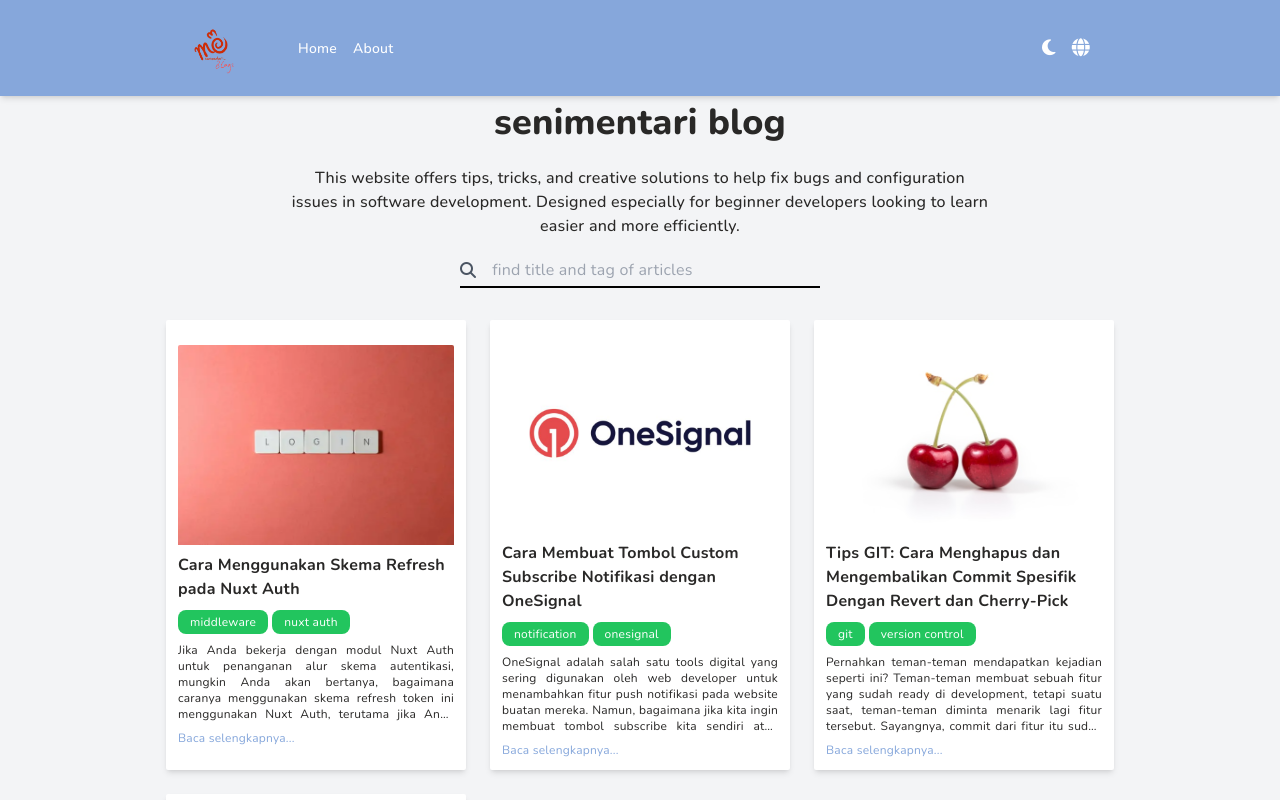
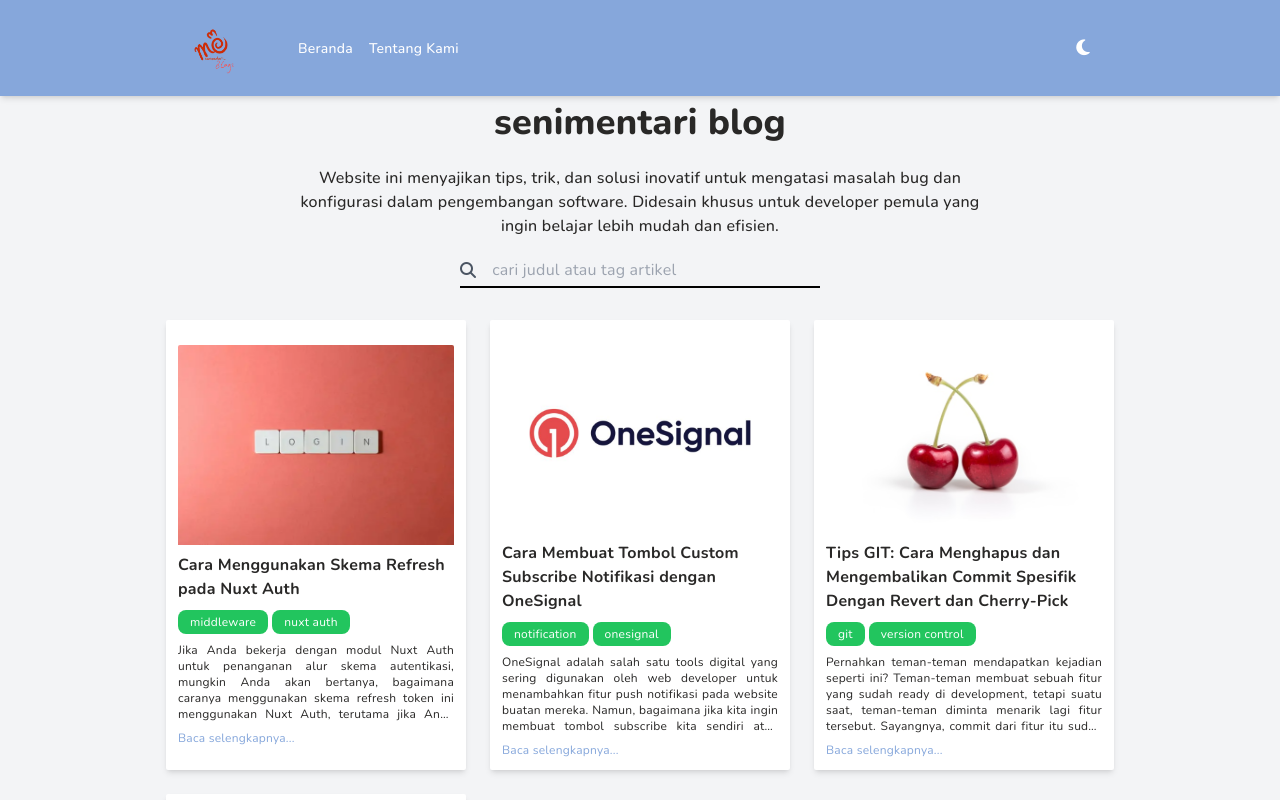
Before and after one commit to rizkiismail9a/senimentari-blog, a Nuxt app: page / in a window 1280 px wide. Shown: the top 800 px of the page. Built offline with nearby package versions, Linux system fonts and the light colour scheme.

Commit message:
refactor: remove language menu

```diff
--- a/components/Navbar/Navbar.vue
+++ b/components/Navbar/Navbar.vue
@@ -5,19 +5,19 @@ defineProps<{
 
 const isDark = useDark();
 const toggleDark = useToggle(isDark);
-const { setLocale } = useI18n();
-const showLangOption = ref<boolean>(false);
-const toggleLangOption = useToggle(showLangOption);
+// const { setLocale } = useI18n();
+// const showLangOption = ref<boolean>(false);
+// const toggleLangOption = useToggle(showLangOption);
 const showMobileNavbar = ref<boolean>(false);
 
-/**
- *
- * @param {string} lang The name of language target. It accepts 'id' and 'en'
- */
-const changeLanguages = (lang: "id" | "en") => {
-  setLocale(lang);
-  toggleLangOption();
-};
+// /**
+//  *
+//  * @param {string} lang The name of language target. It accepts 'id' and 'en'
+//  */
+// const changeLanguages = (lang: "id" | "en") => {
+//   setLocale(lang);
+//   toggleLangOption();
+// };
 </script>
 
 <template>
@@ -42,11 +42,14 @@ const changeLanguages = (lang: "id" | "en") => {
         class="md:flex hidden gap-4 flex-1 items-center leading-normal text-sm px-4"
       >
         <NuxtLink to="/" class="font-medium tracking-[0.24px]">
-          {{ $t("home") }}
+          Beranda
         </NuxtLink>
-        <NuxtLink to="/about" class="font-medium tracking-[0.24px]">
-          {{ $t("about") }}
-        </NuxtLink>
+        <a
+          href="https://mr-ismail-page.vercel.app/"
+          class="font-medium tracking-[0.24px]"
+        >
+          Tentang Kami
+        </a>
       </div>
 
       <div
@@ -68,13 +71,13 @@ const changeLanguages = (lang: "id" | "en") => {
           } text-lg cursor-pointer`"
         ></i>
 
-        <div v-if="useLanguage" id="lang-dropdown" class="relative">
+        <!-- <div v-if="useLanguage" id="lang-dropdown" class="relative">
           <i
             class="fa-solid fa-globe cursor-pointer text-lg"
             @click="toggleLangOption()"
           ></i>
 
-          <!-- Language option dropdown -->
+
           <div
             v-show="showLangOption"
             class="bg-white dark:bg-dark-medium w-[100px] h-fit text-sm shadow-md absolute z-10 right-3 md:right-0 text-dark dark:text-white p-2 rounded-md"
@@ -98,7 +101,7 @@ const changeLanguages = (lang: "id" | "en") => {
               </li>
             </ul>
           </div>
-        </div>
+        </div> -->
       </div>
     </div>
     <div
@@ -109,9 +112,12 @@ const changeLanguages = (lang: "id" | "en") => {
       <NuxtLink to="/" class="font-medium tracking-[0.24px]">
         Beranda
       </NuxtLink>
-      <NuxtLink to="/about" class="font-medium tracking-[0.24px]">
+      <a
+        href="https://mr-ismail-page.vercel.app/"
+        class="font-medium tracking-[0.24px]"
+      >
         Tentang
-      </NuxtLink>
+      </a>
     </div>
   </nav>
 </template>
--- a/i18n.config.ts
+++ b/i18n.config.ts
@@ -1,7 +1,3 @@
-import {
-  articleOneEn,
-  articleOneIndo,
-} from "./locales/articles/articleTest.locale";
 import enLocale from "./locales/en.locale";
 import idLocale from "./locales/id.locale";
 
--- a/pages/index.vue
+++ b/pages/index.vue
@@ -1,7 +1,7 @@
 <script setup lang="ts">
+import Navbar from "~/components/Navbar/Navbar.vue";
+import { articles } from "~/public/articles/previews";
 import type { ArticlePreview } from "~/types/articlePreview.type";
-import { articles } from "~/public/articles/previews";
-import Navbar from "~/components/Navbar/Navbar.vue";
 
 const searchInput = ref<string>("");
 const isSearching = ref<boolean>(false);
@@ -34,11 +34,14 @@ const findArticle = () => {
   <div class="flex flex-col items-center gap-4">
     <section id="header" class="w-full flex flex-col items-center gap-4">
       <h1 data-aos="fade-right" class="font-extrabold text-center text-[36px]">
-        {{ $t("home-header") }}
+        senimentari blog
       </h1>
       <div data-aos="fade-left" class="max-w-[700px] w-full mx-auto">
         <h3 class="font-medium text-center">
-          {{ $t("home-header-desc") }}
+          Website ini menyajikan tips, trik, dan solusi inovatif untuk mengatasi
+          masalah bug dan konfigurasi dalam pengembangan software. Didesain
+          khusus untuk developer pemula yang ingin belajar lebih mudah dan
+          efisien.
         </h3>
       </div>
     </section>
@@ -55,7 +58,7 @@ const findArticle = () => {
             autocomplete="off"
             class="bg-transparent focus:outline-none focus:ring-0 border-none p-1 w-full dark:text-white"
             name="search"
-            :placeholder="$t('search-placeholder')"
+            placeholder="cari judul atau tag artikel"
             type="text"
           />
         </div>
```
